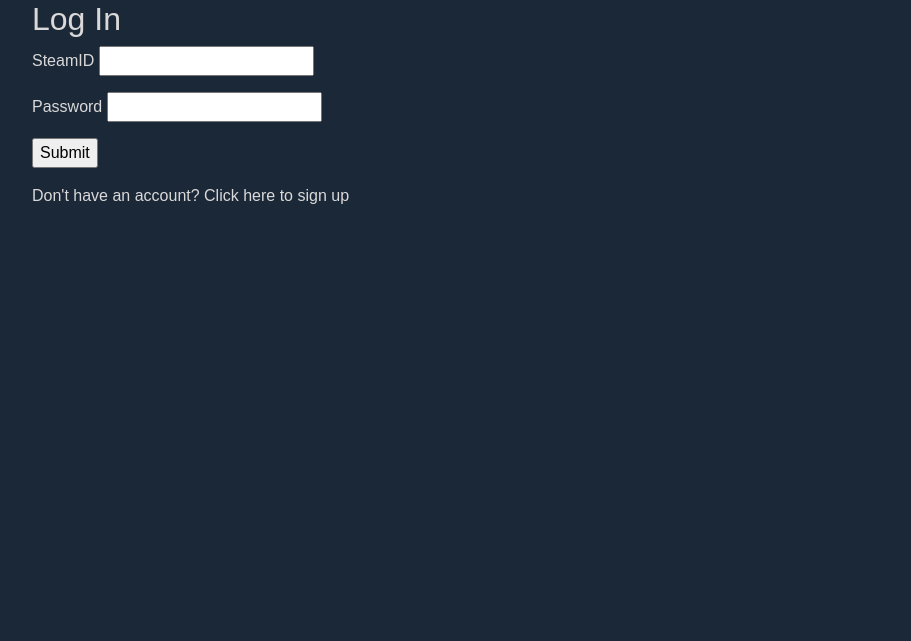
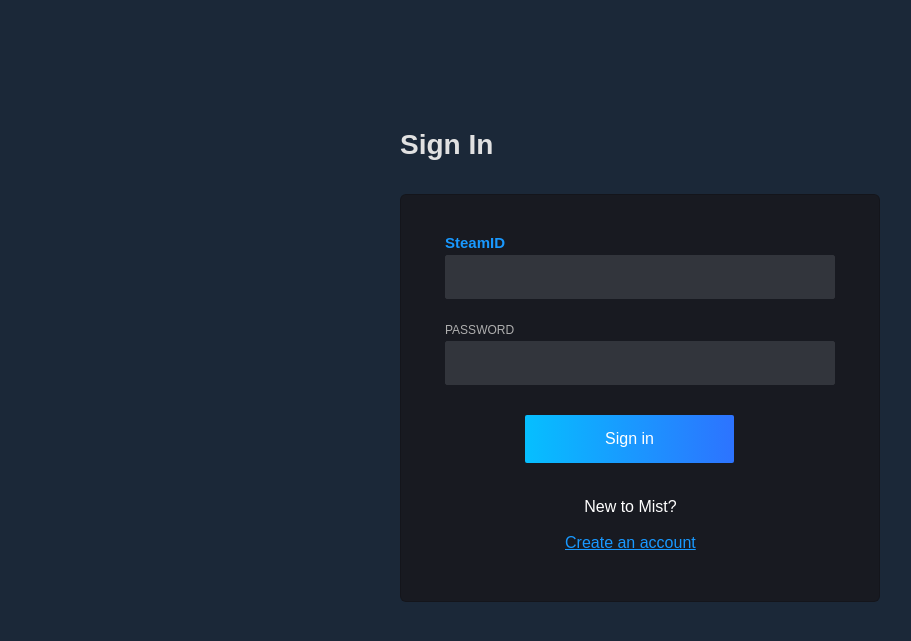
Before and after one commit to hubbardanais/Mist, a Flask app: page /login in a window 1280 px wide. Shown: the top 641 px of the page, without its empty margins (50-961 px from the left). Run offline with Flask 2, Linux system fonts and the light colour scheme.

Commit message:
finished making log in a card, and adjusting it

```diff
--- a/static/css/style.css
+++ b/static/css/style.css
@@ -18,9 +18,82 @@
   background-color: rgb(23, 29, 37)!important;
   font-family: "Motiva Sans", Sans-serif;
   font-weight: normal;
-  padding-left: 24vw;
+  padding-left: 25vw;
   margin-bottom: 2rem;
   /* font-size: 14px; */
+}
+
+.login-card {
+  background-color: rgb(24, 26, 33);
+  margin-left: 23rem;
+  padding: 20px 28px;
+}
+
+.login-text {
+  color: rgb(255, 255, 255);
+  margin-top: 2rem;
+  margin-left: 8.7rem;
+  margin-bottom: 0.8rem;
+}
+
+.login-card a {
+  text-decoration: underline;
+  color: rgb(25, 153, 255);
+  margin-left: 7.5rem;
+}
+
+.card-title {
+  color: rgb(225, 225, 225);
+  font-family: "Motiva Sans", Sans-serif;
+  font-size: 28px;
+  font-weight: 800;
+  padding-bottom: 2rem;
+  padding-top: 8rem;
+  margin-left: 23rem;
+}
+
+.steamid-login {
+  color: rgb(25, 153, 255);
+  font-size: 15px;
+  font-weight: 600;
+}
+
+.login-input {
+  border-radius: 2px;
+  color: #fff;
+  padding: 10px;
+  background-color: #32353c;
+  outline: none;
+  font-size: 15px;
+  grid-area: input;
+  border: 1px solid #32353c;
+  width: 100%;
+  margin-bottom: -50rem;
+}
+
+.password-login {
+  color: rgb(175, 175, 175);
+  font-size: 12px;
+  font-weight: normal;
+  padding-top: 2rem;
+}
+
+.btn-sign-in {
+  background: linear-gradient(90deg, #06BFFF 0%, #2D73FF 100%);
+  border-radius: 2px;
+  border: none;
+  outline: none;
+  padding: 12px;
+  color: #fff;
+  font-size: 16px;
+  font-weight: 400;
+  font-family: inherit;
+  text-align: center;
+  cursor: pointer;
+  margin-top: 2.5rem!important;
+  margin-left: 5rem;
+  padding-left: 5rem;
+  padding-right: 5rem;
 }
 
 .dropdown-menu {
--- a/templates/login.html
+++ b/templates/login.html
@@ -1,12 +1,11 @@
 {% extends 'base.html' %}
-{% block title %}Log In{% endblock %}
+{% block title %}Sign In{% endblock %}
 
 {% block body %}
 
-    <h2>Log In</h2>
+    <!-- <h2>Log In</h2>
     <form action="/login" method="POST">
       <p>
-        <!-- Email <input type="text" name="email"> -->
         SteamID <input type="text" name="steamid">
       </p>
 
@@ -22,6 +21,26 @@
         Don't have an account?
         <a href="/create_account" >Click here to sign up</a>
       </p>
-    </form>
+    </form> -->
+    <h5 class="card-title">Sign In</h5>
+
+    <div class="card login-card" style="width: 30rem; height: 25.5rem;">
+      <div class="card-body">
+          <form action="/login" method="POST">
+            <label class="steamid-login">SteamID</label><br>
+              <input type="text" name="steamid" class="login-input">
+
+            <label class="password-login">PASSWORD</label><br>
+              <input type="password" name="password" class="login-input"><br>
+
+            <input class="btn btn-sign-in" type="submit" value="Sign in">
+
+          </form>
+
+          <label class="login-text">New to Mist?</label><br>
+          <a href="/create_account" >Create an account</a>
+
+      </div>
+    </div>
 
     {% endblock %}
```
